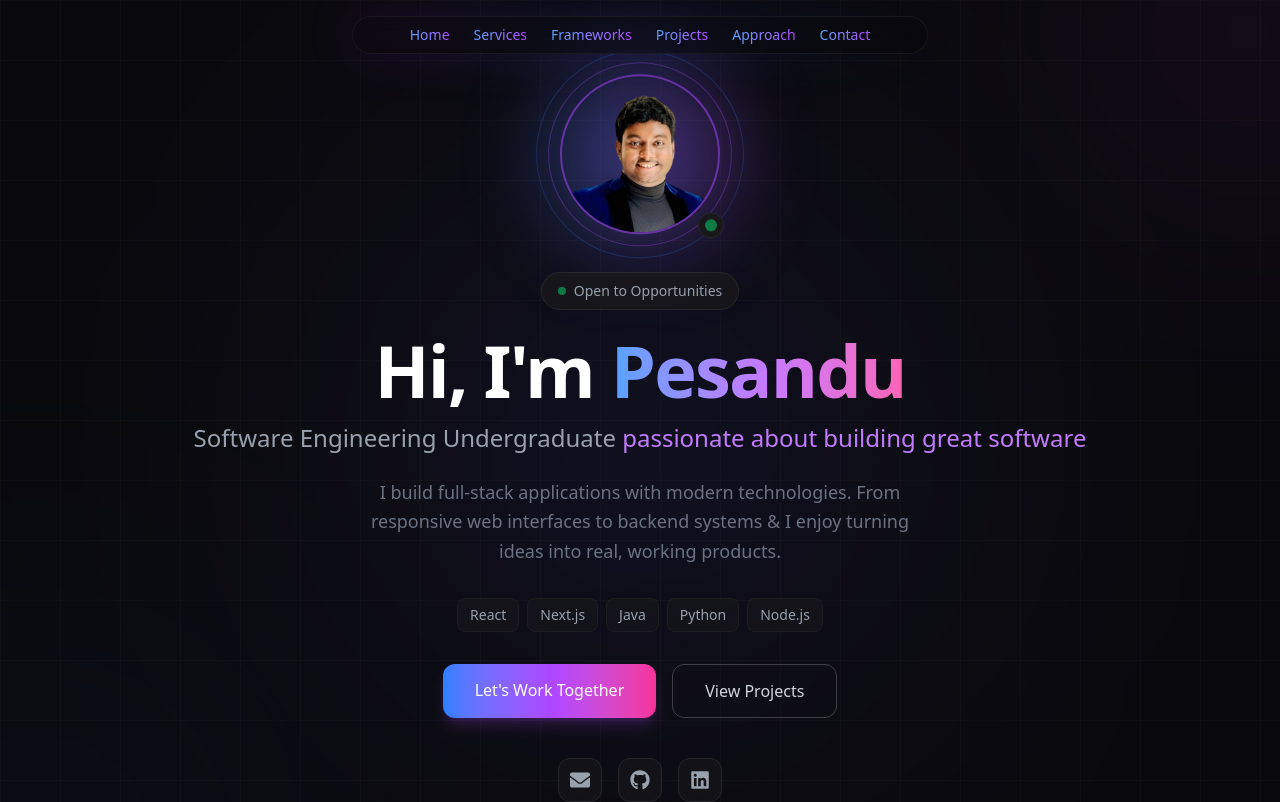
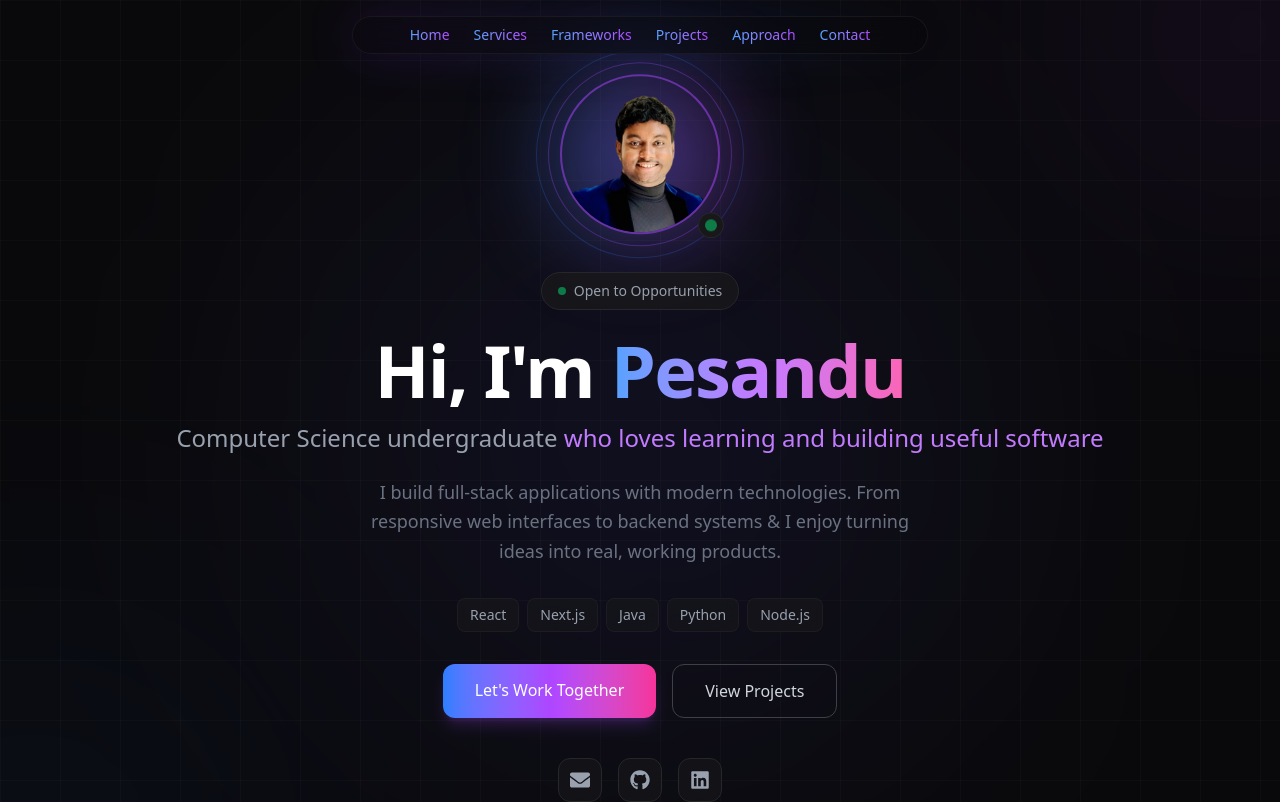
Before and after one commit to wapnethmitha/Pesandu-Portfolio, a Next.js app: page / in a window 1280 px wide. Shown: the top 802 px of the page. Built offline with nearby package versions, Linux system fonts and the light colour scheme.

Commit message:
Update hero section text

```diff
--- a/app/components/Hero.tsx
+++ b/app/components/Hero.tsx
@@ -131,8 +131,8 @@ const Hero = () => {
                 animate={{ opacity: 1 }}
                 transition={{ delay: 0.4 }}
               >
-                Software Engineering Undergraduate{' '}
-                <span className="text-purple-400 font-medium">passionate about building great software</span>
+                Computer Science undergraduate{' '}
+                <span className="text-purple-400 font-medium">who loves learning and building useful software</span>
               </motion.p>
             </motion.div>
 
```
